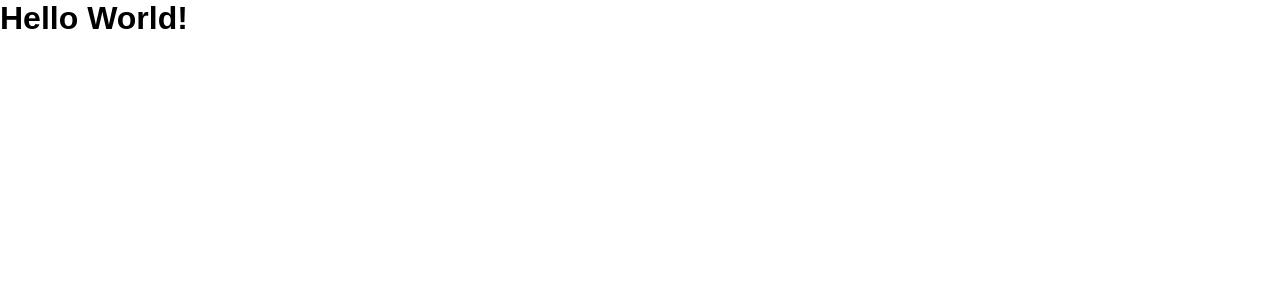
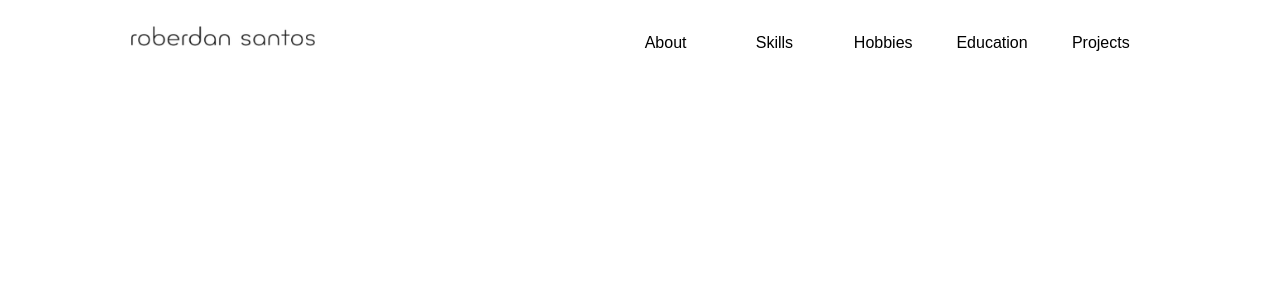
Before and after one commit to LeeYooBin/Portfolio, a React (Create React App) app: page / in a window 1280 px wide. Shown: the top 300 px of the page. Built offline with nearby package versions, Linux system fonts and the light colour scheme.

Commit message:
Navbar e Header

```diff
--- /dev/null
+++ b/src/components/Header/HeaderStyle.jsx
@@ -0,0 +1,30 @@
+import styled from "styled-components";
+
+export const Header = styled.header`
+    max-width: 100%;
+    padding: 4% 5%;
+    display: flex;
+    justify-content: space-between;
+    align-items: center;
+
+    @media screen and (min-width: 500px){
+        padding: 3% 5%;
+    }
+
+    @media screen and (min-width: 920px){
+        padding: 2% 10%;
+        position: relative;
+    }
+`;
+
+export const Logo = styled.img`
+    width: 45vw;
+
+    @media screen and (min-width: 500px){
+        width: 30vw;
+    }
+
+    @media screen and (min-width: 920px){
+        width: 15vw;
+    }
+`;
--- /dev/null
+++ b/src/components/Header/Navbar/NavBarStyle.jsx
@@ -0,0 +1,88 @@
+import styled from "styled-components";
+
+export const Navbar = styled.nav`
+    max-width: 100%;
+`
+
+export const StyledBurger = styled.div`
+    width: 2rem;
+    height: 2rem;
+    display: flex;
+    justify-content: space-around;
+    flex-flow: column nowrap;
+    position: fixed;
+    top: 1.6%;
+    right: 5%;
+    z-index: 20;
+    div {
+        width: 2rem;
+        height: 0.25rem;
+        background-color: ${({ open }) => open ? '#ccc' : '#000'};
+        border-radius: 10px;
+        transform-origin: 1px;
+        transition: all 0.3s linear;
+
+        &:nth-child(1) {
+        transform: ${({ open }) => open ? 'rotate(46deg)' : 'rotate(0)'};
+        }
+        &:nth-child(2) {
+        transform: ${({ open }) => open ? 'translateX(100%)' : 'translateX(0)'};
+        opacity: ${({ open }) => open ? 0 : 1};
+        }
+        &:nth-child(3) {
+        transform: ${({ open }) => open ? 'rotate(-46deg)' : 'rotate(0)'};
+        }
+    }
+
+    @media (min-width: 920px) {
+       display: none;
+    }
+`;
+
+export const Menu = styled.nav`
+    display: flex;
+    flex-direction: column;
+    align-items: center;
+    justify-content: space-between;
+    padding: 12%;
+    background-color: #2D3142;
+    position: fixed;
+    transform: ${({ open }) => open ? 'translateX(0)' : 'translateX(100%)'};
+    top: 0;
+    right: 0;
+    height: 50vh;
+    width: 50vw;
+    padding-top: 4rem;
+    transition: transform 0.3s ease-in-out;
+    z-index: 15;
+
+    a{
+        text-decoration: none;
+        color: #FFF;
+        font-weight: 300;
+    }
+
+    @media (min-width: 920px) {
+        transform: translateX(100%);
+        position: absolute;
+        right: 52%;
+        top: 36%;
+        padding: 0;
+        width: 42%;
+        background: transparent;
+        font-weight: 700;
+        height: auto;
+        flex-direction: row;
+
+        a{
+            width: 8vw;
+            padding: 0.1%;
+            text-align: center;
+            color: #000;
+        }
+    }
+
+    @media (min-width: 1200px) {
+        top: 41.5%;
+    }
+`;
--- /dev/null
+++ b/src/components/Header/Navbar/index.jsx
@@ -0,0 +1,28 @@
+import React, { useState } from 'react';
+import * as S from './NavBarStyle';
+
+export default function Navbar() {
+
+  const [open, setOpen] = useState(false);
+
+  const close = open => setOpen(openState => openState ? !openState : openState);
+
+  return (
+      <>
+          <S.Navbar open={open}>
+              <S.StyledBurger open={open} onClick={() => setOpen(!open)}>
+                  <div />
+                  <div />
+                  <div />
+              </S.StyledBurger>
+              <S.Menu open={open}>
+                  <a href="#about" onClick={() => close(open)}>About</a>
+                  <a href="#skills" onClick={() => close(open)}>Skills</a>
+                  <a href="#hobbies" onClick={() => close(open)}>Hobbies</a>
+                  <a href="#education" onClick={() => close(open)}>Education</a>
+                  <a href="#projects" onClick={() => close(open)}>Projects</a>
+              </S.Menu>
+          </S.Navbar>
+      </>
+  );
+}
--- a/src/components/Header/index.jsx
+++ b/src/components/Header/index.jsx
@@ -1,7 +1,14 @@
+import Navbar from "./Navbar";
+import * as S from './HeaderStyle';
+import logo from '../../assets/img/logo.PNG';
+
 export default function Header(){
     return(
         <>
-            <h1>Hello World!</h1>
+            <S.Header>
+                <a href="#"><S.Logo src={logo} alt="logo" /></a>
+                <Navbar/>
+            </S.Header>
         </>
     );
 }
```
Also changed, not shown: src/assets/img/logo.PNG (added).
